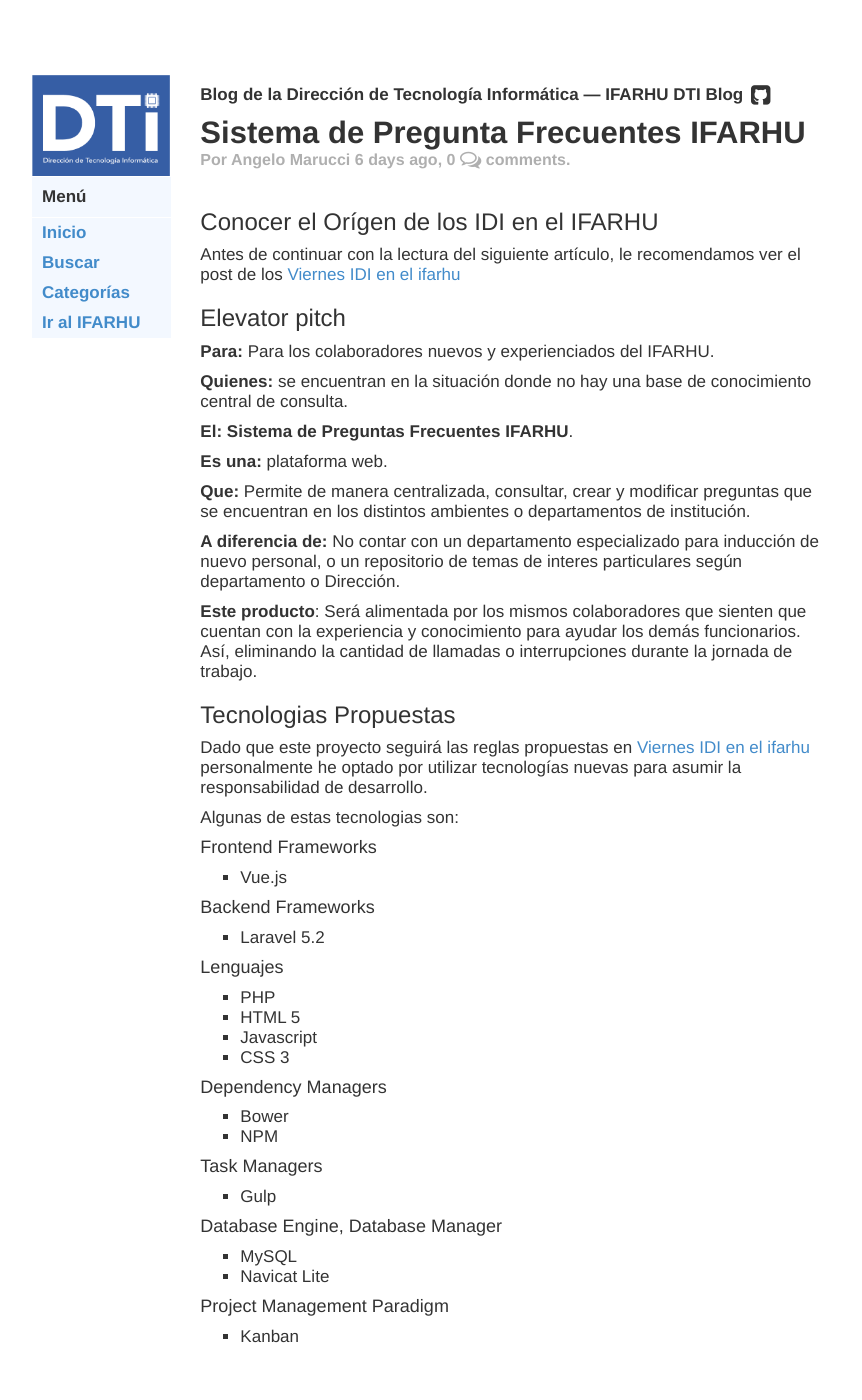
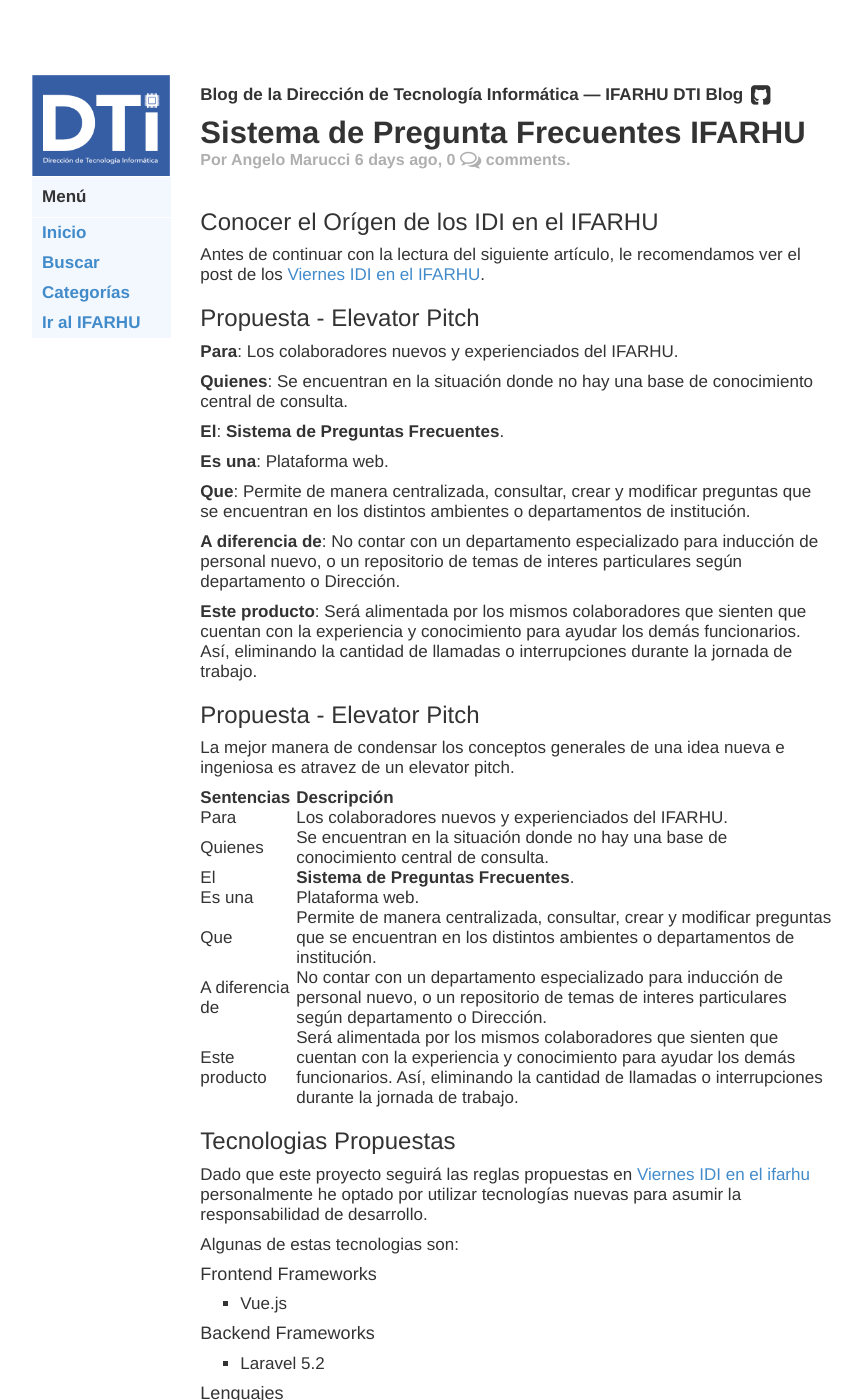
Before and after one commit to IFARHU/ifarhu.github.io, a Jekyll site: the page built from _posts/Innovacion/2016-09-01-proyecto-idi-pregunta-frecuentes.md, in a window 1280 px wide and 1400 px high. Shown: the whole window, without its empty margins (193-1055 px from the left). Built offline with Jekyll 4.4.1, drawn with Linux system fonts in a browser that asks for light colours; some web fonts are replaced; comment, search, counter and statistics services are not loaded; some of the changed text lies outside the part shown.

Commit message:
IB - Agregando post acerca de proyecto personal de viernes IDI IFARHU, por hacer: incorporar libreria javascript para mejor visualizacion de imagenes

```diff
--- /dev/null
+++ b/_posts/Innovacion/2016-09-01-proyecto-idi-pregunta-frecuentes.md
@@ -0,0 +1,88 @@
+---
+layout: post
+title: Sistema de Pregunta Frecuentes IFARHU
+date: 2016-09-01
+comments: true
+archive: false
+category: Innovacion
+author: angelo
+---
+
+### Conocer el Orígen de los IDI en el IFARHU
+
+Antes de continuar con la lectura del siguiente artículo, le recomendamos ver el post de los [Viernes IDI en el IFARHU]({% post_url 2016-09-02-viernes-idi %}).
+
+### Propuesta - Elevator Pitch
+
+**Para**: Los colaboradores nuevos y experienciados del IFARHU.
+
+**Quienes**: Se encuentran en la situación donde no hay una base de conocimiento central de consulta.
+
+**El**: **Sistema de Preguntas Frecuentes**.
+
+**Es una**: Plataforma web.
+
+**Que**: Permite de manera centralizada, consultar, crear y modificar preguntas que se encuentran en los distintos ambientes o departamentos de institución.
+
+**A diferencia de**: No contar con un departamento especializado para inducción de personal nuevo, o un repositorio de temas de interes particulares según departamento o Dirección.
+
+**Este producto**: Será alimentada por los mismos colaboradores que sienten que cuentan con la experiencia y conocimiento para ayudar los demás funcionarios. Así, eliminando la cantidad de llamadas o interrupciones durante la jornada de trabajo.
+
+### Propuesta - Elevator Pitch
+La mejor manera de condensar los conceptos generales de una idea nueva e ingeniosa es atravez de un elevator pitch.
+
+| Sentencias | Descripción |
+| --- | --- |
+| Para| Los colaboradores nuevos y experienciados del IFARHU. |
+| Quienes | Se encuentran en la situación donde no hay una base de conocimiento central de consulta. |
+| El | **Sistema de Preguntas Frecuentes**. |
+| Es una | Plataforma web. |
+| Que | Permite de manera centralizada, consultar, crear y modificar preguntas que se encuentran en los distintos ambientes o departamentos de institución. |
+| A diferencia de | No contar con un departamento especializado para inducción de personal nuevo, o un repositorio de temas de interes particulares según departamento o Dirección. |
+| Este producto | Será alimentada por los mismos colaboradores que sienten que cuentan con la experiencia y conocimiento para ayudar los demás funcionarios. Así, eliminando la cantidad de llamadas o interrupciones durante la jornada de trabajo. |
+
+### Tecnologias Propuestas
+
+Dado que este proyecto seguirá las reglas propuestas en [Viernes IDI en el ifarhu]({% post_url  2016-09-02-viernes-idi%}) personalmente he optado por utilizar tecnologías nuevas para asumir la responsabilidad de desarrollo.
+
+Algunas de estas tecnologias son:
+
+#### Frontend Frameworks
+
+- Vue.js
+
+#### Backend Frameworks
+
+- Laravel 5.2
+
+#### Lenguajes
+
+- PHP
+- HTML 5
+- Javascript
+- CSS 3
+
+#### Dependency Managers
+
+- Bower
+- NPM
+
+#### Task Managers
+
+- Gulp
+
+#### Database Engine, Database Manager
+
+- MySQL
+- Navicat Lite
+
+#### Project Management Paradigm
+
+- Kanban
+
+#### Pantallas Principales del aplicativo (WIP)
+
+ - [Pagina Principal]({{site.url}}/assets/images/innovacion/index.png)
+ - [Vista individual de una pregunta]({{site.url}}/assets/images/innovacion/post-single.png)
+ - [Listado de preguntas por categoría]({{site.url}}/assets/images/innovacion/archive-categorias.png)
+ - [Estadísticas de preguntas por categoría]({{site.url}}/assets/images/innovacion/categorias-index.png)
```
Also changed, not shown: _posts/Temas_IDI/2016-09-01-proyecto-idi-pregunta-frecuentes.md (deleted, +0 -60 lines), categories.html (+0 -26 lines), assets/images/innovacion/archive-categorias.png (added), assets/images/innovacion/categorias-index.png (added), assets/images/innovacion/index.png (added), assets/images/innovacion/post-single.png (added).
